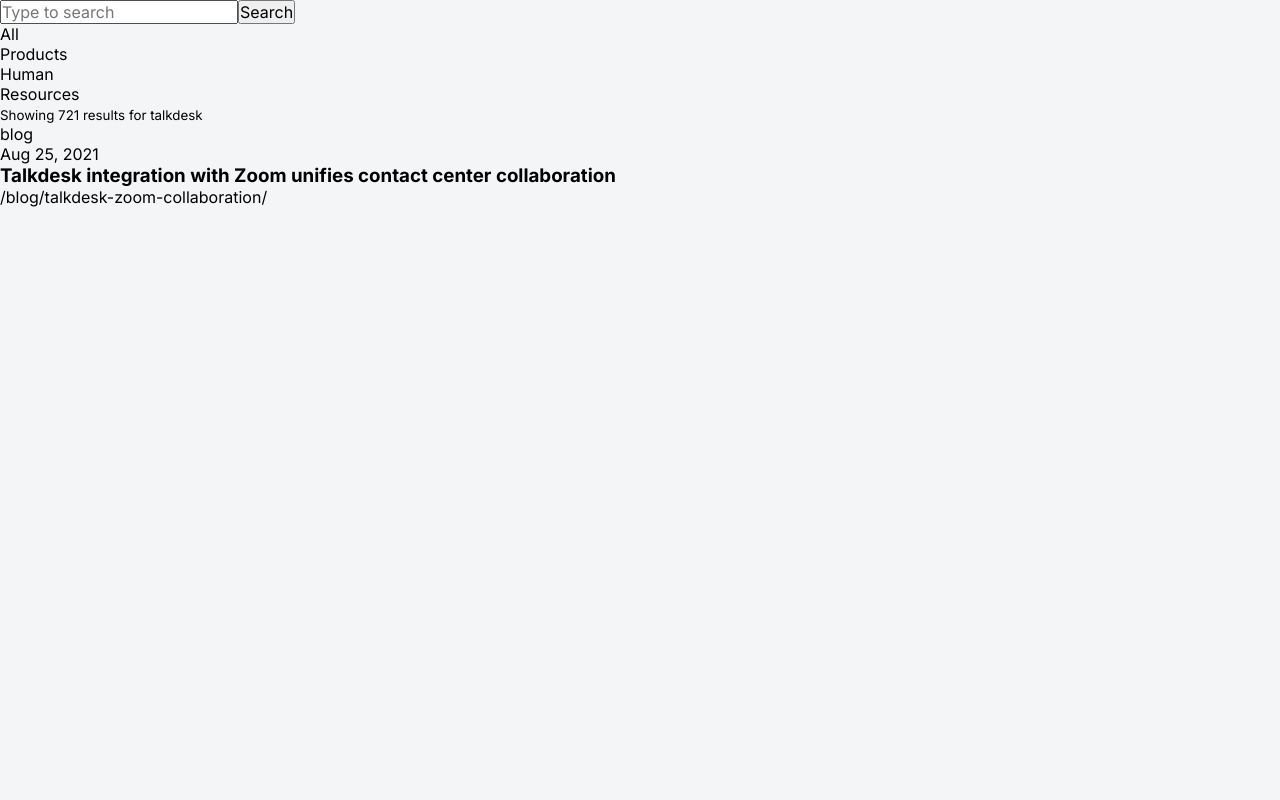
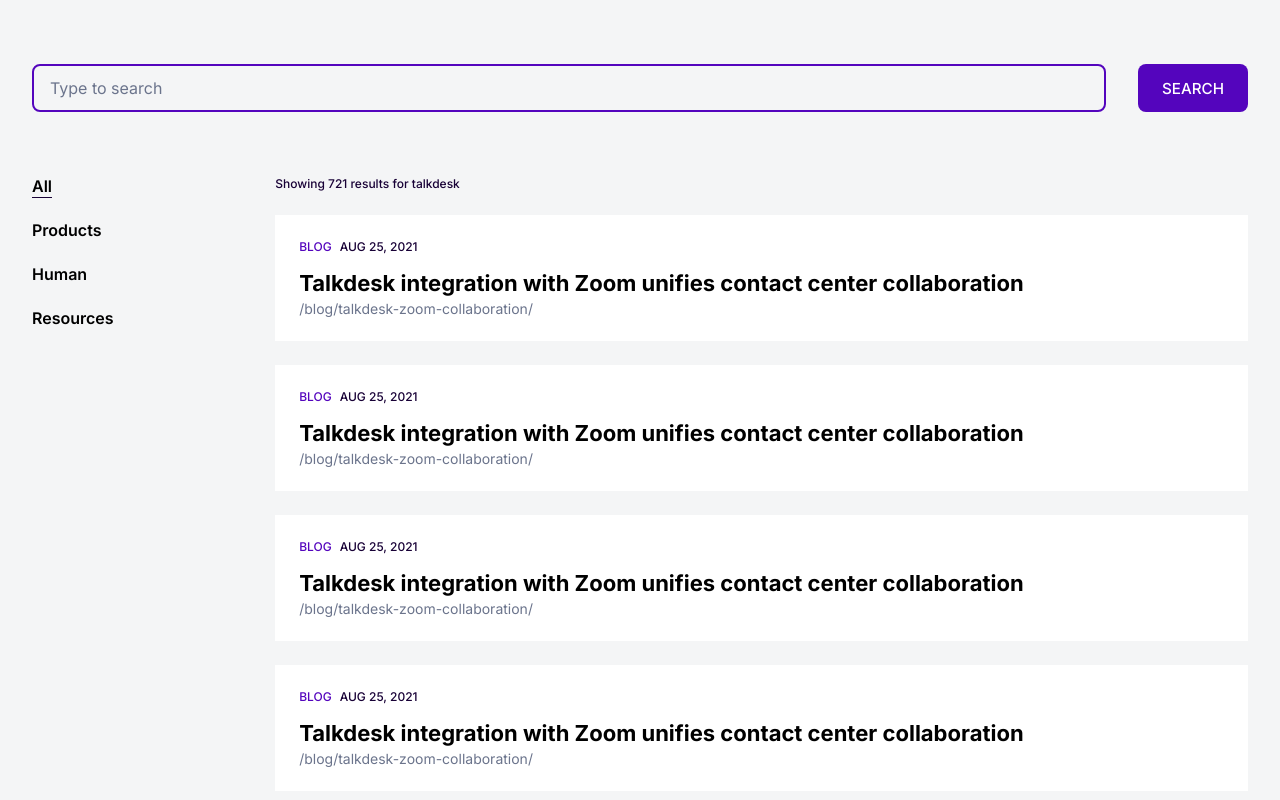
Before and after one commit to darlysson/talkdesk, a Next.js app: page / in a window 1280 px wide. Shown: the top 800 px of the page. Built offline with nearby package versions, Linux system fonts and the light colour scheme.

Commit message:
layout structure set

```diff
--- a/src/components/PostItem/index.jsx
+++ b/src/components/PostItem/index.jsx
@@ -1,16 +1,23 @@
+import Link from 'next/link'
 import React from 'react'
+
+import styles from './styles.module.scss'
 
 export function PostItem() {
   return (
-    <article>
-      <div>
-        <p>blog</p>
-        <p>Aug 25, 2021</p>
-      </div>
-      <h1>
-        Talkdesk integration with Zoom unifies contact center collaboration
-      </h1>
-      <p>/blog/talkdesk-zoom-collaboration/</p>
-    </article>
+    <Link href='#'>
+      <a className={styles.postItem}>
+        <article>
+          <div className={styles.info}>
+            <p className={styles.tag}>blog</p>
+            <p className={styles.date}>Aug 25, 2021</p>
+          </div>
+          <h1 className={styles.title}>
+            Talkdesk integration with Zoom unifies contact center collaboration
+          </h1>
+          <p className={styles.url}>/blog/talkdesk-zoom-collaboration/</p>
+        </article>
+      </a>
+    </Link>
   )
 }
--- a/src/components/PostItem/styles.module.scss
+++ b/src/components/PostItem/styles.module.scss
@@ -0,0 +1,40 @@
+.postItem {
+  background: var(--white);
+  padding: 1.5rem;
+  display: block;
+
+  & + .postItem {
+    margin-top: 1.5rem;
+  }
+
+  &:hover {
+    box-shadow: 0px 0px 15px 2px var(--shadow);
+  }
+
+  article {
+    .info {
+      display: flex;
+      text-transform: uppercase;
+      margin-bottom: 1rem;
+      font-size: 0.75rem;
+      font-weight: 500;
+
+      .tag {
+        color: var(--purple);
+        margin-right: 0.5rem;
+      }
+      .date {
+        color: var(--dark-purple);
+      }
+    }
+
+    .title {
+      font-size: 1.375rem;
+      margin-bottom: 0.25rem;
+    }
+    .url {
+      font-size: 0.875rem;
+      color: var(--gray);
+    }
+  }
+}
--- a/src/components/SearchArea/styles.module.scss
+++ b/src/components/SearchArea/styles.module.scss
@@ -1,3 +1,46 @@
-.title {
-  color: red;
+.inputContainer {
+  display: flex;
+  margin-bottom: 4rem;
+
+  input {
+    border: 2px solid var(--purple);
+    border-radius: 0.5rem;
+    width: 100%;
+    height: 3rem;
+    padding: 0.25rem 1rem;
+    background: none;
+    cursor: pointer;
+
+    @media (min-width: 768px) {
+      margin-right: 2rem;
+    }
+
+    &:hover {
+      &::placeholder {
+        color: var(--dark-purple);
+      }
+    }
+
+    &::placeholder {
+      font-size: 1rem;
+      color: var(--gray);
+    }
+  }
+
+  button {
+    background: var(--purple);
+    color: var(--white);
+    text-transform: uppercase;
+    border-radius: 0.5rem;
+    padding: 0 1.5rem;
+    border: none;
+    transition: filter 0.2s;
+    font-weight: 500;
+    font-size: 0.95rem;
+    cursor: pointer;
+
+    &:hover {
+      filter: brightness(0.9);
+    }
+  }
 }
--- a/src/components/SearchContent/index.jsx
+++ b/src/components/SearchContent/index.jsx
@@ -2,15 +2,21 @@
 import { Sidebar } from '../Sidebar'
 import { PostItem } from '../PostItem'
 
+import styles from './styles.module.scss'
+
 export function SearchContent() {
   return (
-    <section>
+    <section className={styles.searchContent}>
       <Sidebar />
 
-      <div className='postContent'>
+      <div className={styles.postContent}>
         <small>Showing 721 results for talkdesk</small>
 
-        <div className='postList'>
+        <div>
+          <PostItem />
+          <PostItem />
+          <PostItem />
+          <PostItem />
           <PostItem />
         </div>
       </div>
--- a/src/components/SearchContent/styles.module.scss
+++ b/src/components/SearchContent/styles.module.scss
@@ -0,0 +1,17 @@
+.searchContent {
+  @media (min-width: 1024px) {
+    display: flex;
+  }
+
+  .postContent {
+    flex-basis: 80%;
+
+    small {
+      font-size: 0.75rem;
+      color: var(--dark-purple);
+      font-weight: 500;
+      margin-bottom: 1.5rem;
+      display: block;
+    }
+  }
+}
--- a/src/components/Sidebar/index.jsx
+++ b/src/components/Sidebar/index.jsx
@@ -1,13 +1,15 @@
 import React from 'react'
 import Link from 'next/link'
 
+import styles from './styles.module.scss'
+
 export function Sidebar() {
   return (
-    <aside>
+    <aside className={styles.sidebar}>
       <ul>
         <li>
           <Link href='#'>
-            <a>All</a>
+            <a className={styles.active}>All</a>
           </Link>
         </li>
         <li>
--- a/src/components/Sidebar/styles.module.scss
+++ b/src/components/Sidebar/styles.module.scss
@@ -0,0 +1,64 @@
+.sidebar {
+  flex-basis: 20%;
+
+  ul {
+    list-style: none;
+
+    @media (max-width: 1024px) {
+      display: flex;
+      align-items: baseline;
+      margin-bottom: 2rem;
+    }
+
+    li {
+      margin-right: 1rem;
+
+      & + li {
+        margin-top: 1.5rem;
+      }
+
+      a {
+        font-size: 1rem;
+        font-weight: 600;
+        position: relative;
+        @media (max-width: 1200px) {
+          font-size: 0.75rem;
+        }
+
+        &.active {
+          &::after {
+            content: '';
+            height: 1.5px;
+            display: block;
+            width: 100%;
+            position: absolute;
+            bottom: -2px;
+            background: var(--dark-purple);
+          }
+
+          @media (max-width: 1200px) {
+            border: 2px solid var(--dark-purple);
+            padding: 4px 12px;
+            border-radius: 4px;
+
+            &:after {
+              display: none;
+            }
+          }
+        }
+
+        &:hover {
+          &::after {
+            content: '';
+            height: 1.5px;
+            display: block;
+            width: 100%;
+            position: absolute;
+            bottom: -2px;
+            background: var(--dark-purple);
+          }
+        }
+      }
+    }
+  }
+}
--- a/src/pages/_document.jsx
+++ b/src/pages/_document.jsx
@@ -12,11 +12,9 @@
           crossOrigin=''
         />
         <link
-          href='https://fonts.googleapis.com/css2?family=Inter:wght@400;500;700&display=swap'
+          href='https://fonts.googleapis.com/css2?family=Inter:wght@400;500;600;700&display=swap'
           rel='stylesheet'
         />
-        <link rel='shortcut icon' href='/favicon.png' type='image/x-icon' />
-
         <Head />
         <body>
           <Main />
--- a/src/styles/global.scss
+++ b/src/styles/global.scss
@@ -5,6 +5,7 @@
   --dark-purple: #180136;
   --gray: #6b748c;
   --light-gray: #f4f5f6;
+  --shadow: #c3c3c3;
 }
 
 * {
@@ -17,7 +18,6 @@
 input,
 button {
   font: 400 1rem 'Inter', helvetica, arial, sans-serif;
-  cursor: pointer;
 }
 
 a {
@@ -27,6 +27,12 @@
 
 body {
   background: var(--light-gray);
+}
+
+main {
+  max-width: 1300px;
+  margin: 0 auto;
+  padding: 4rem 2rem;
 }
 
 @media (max-width: 1080px) {
```
